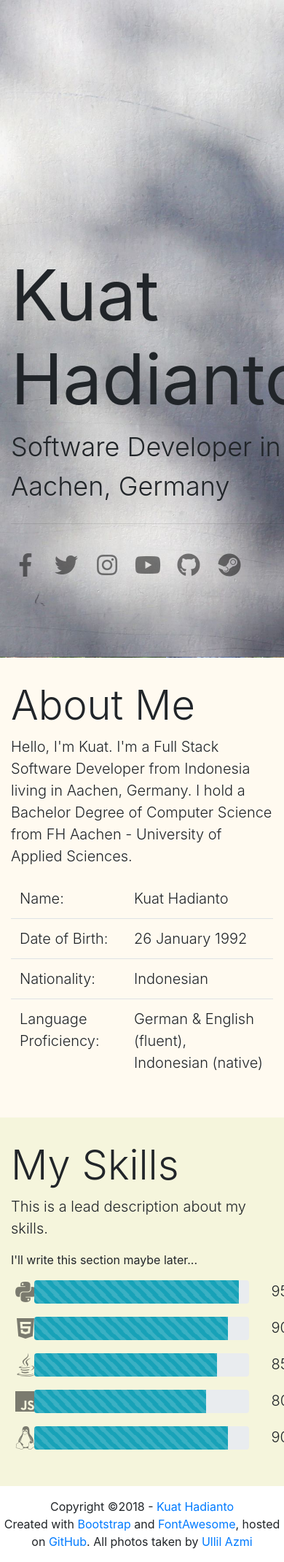
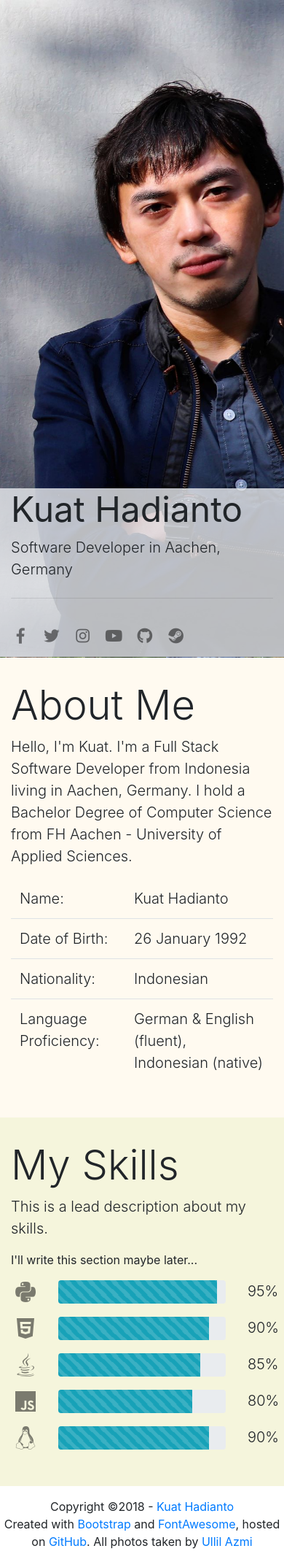
Before and after one commit to kuathadianto/kuathadianto.github.io, a Jekyll site: the page built from index.html, in a window 390 px wide. Shown: the whole page at 73% size. Built offline with Jekyll 4.4.1, drawn with Linux system fonts in a browser that asks for light colours; nearby versions of some CDN libraries.

Commit message:
Some progress for mobile view

```diff
--- a/css/style.css
+++ b/css/style.css
@@ -1,5 +1,5 @@
 /* Intro */
-#intro {
+section#intro {
     height: 100vh;
     background-image: url("../img/intro-bg.jpg");
     background-size: cover;
@@ -34,6 +34,49 @@
     padding-left: 0;
     padding-right: 1rem;
     font-size: 1.5rem;
+}
+
+@media (max-width: 991.98px) {
+    #intro .display-1 {
+        font-size: 4.25rem;
+    }
+
+    #intro .lead {
+        font-size: 1.5rem;
+    }
+}
+
+@media (max-width: 767.98px) {
+    #intro .display-1 {
+        font-size: 3rem;
+    }
+
+    #intro .lead {
+        font-size: 1.1rem;
+    }
+}
+
+@media (max-width: 575.98px) {
+    section#intro {
+        background-position: 80%;
+    }
+
+    #intro .display-1 {
+        font-size: 3rem;
+    }
+
+    #intro .lead {
+        font-size: 1.25rem;
+    }
+
+    #intro .nav-item a {
+        font-size: 1rem;
+    }
+
+    #intro .kh-intro-bottom {
+        background-color: rgba(233, 236, 239, 0.8);
+        bottom: 0;
+    }
 }
 
 /* About */
--- a/index.html
+++ b/index.html
@@ -8,8 +8,7 @@ layout: default
 <section id="intro">
   <div class="container">
     <div class="row">
-      <div class="col-12">
-        <div class="kh-intro-bottom">
+      <div class="col-12 kh-intro-bottom">
         <h1 class="display-1">{{ site.data.intro.name }}</h1>
         <p class="lead">{{ site.data.intro.desc }}</p>
         <hr class="my-4">
@@ -24,7 +23,6 @@ layout: default
             {% endfor %}
           </ul>
         </nav>
-        </div>
       </div>
     </div>
   </div>
@@ -63,17 +61,17 @@ layout: default
           <div class="col-md-6">
             {% for s in site.data.skills.skills %}
             <div class="row">
-              <div class="col-1 kh-text-center">
+              <div class="col-lg-1 col-2 kh-text-center">
                 <p><a target="_blank" href="{{ s.l }}"><i data-toggle="tooltip" data-placement="left" title="{{ s.t }}"
                       class="fab fa-fw fa-2x fa-{{ s.i }}"></i></a></p>
               </div>
-              <div class="col-10">
+              <div class="col-lg-10 col-8">
                 <div class="progress">
                   <div class="progress-bar progress-bar-striped bg-info progress-bar-animated" role="progressbar" style="width: {{ s.p }}%;"
                     aria-valuenow="{{ s.p }}" aria-valuemin="0" aria-valuemax="100"></div>
                 </div>
               </div>
-              <div class="col-1">
+              <div class="col-lg-1 col-2">
                 <p class="lead">{{ s.p }}%</p>
               </div>
             </div>
```
Lines whose indentation alone changed are shown as unchanged.
